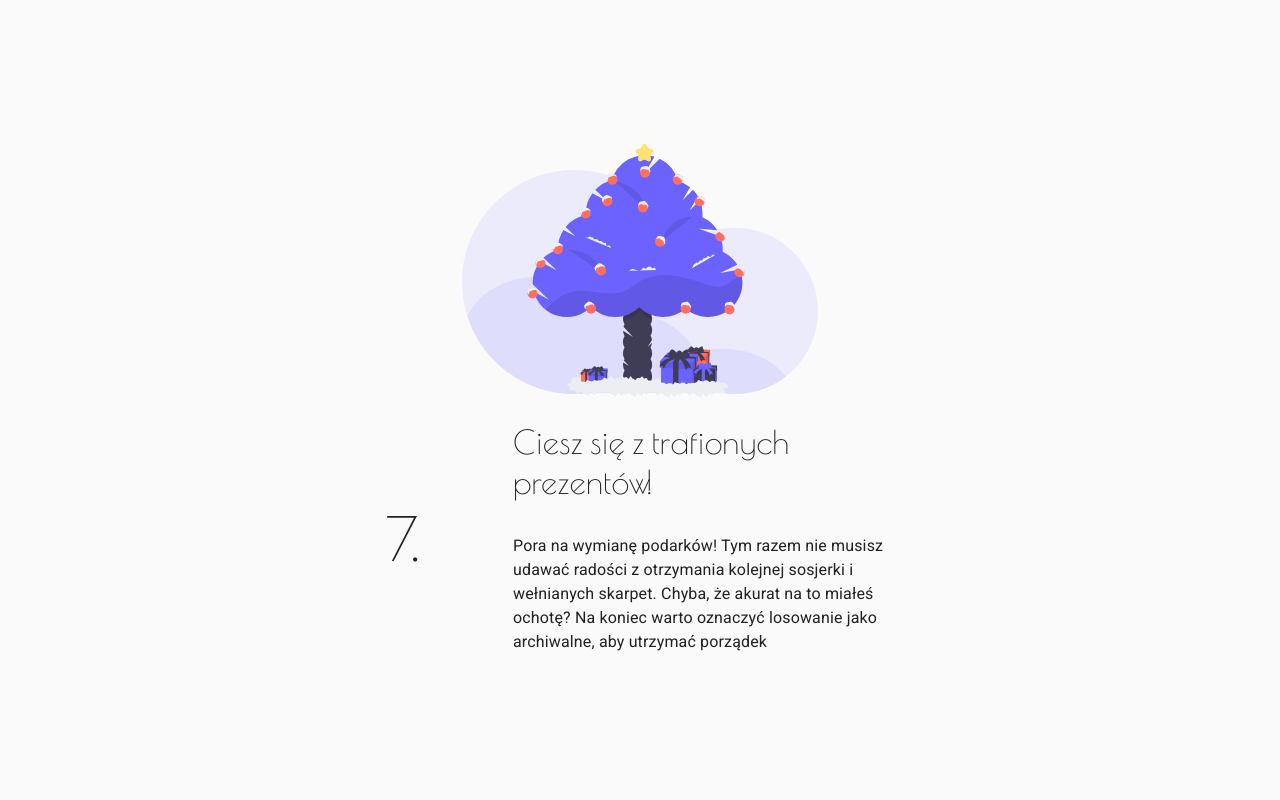
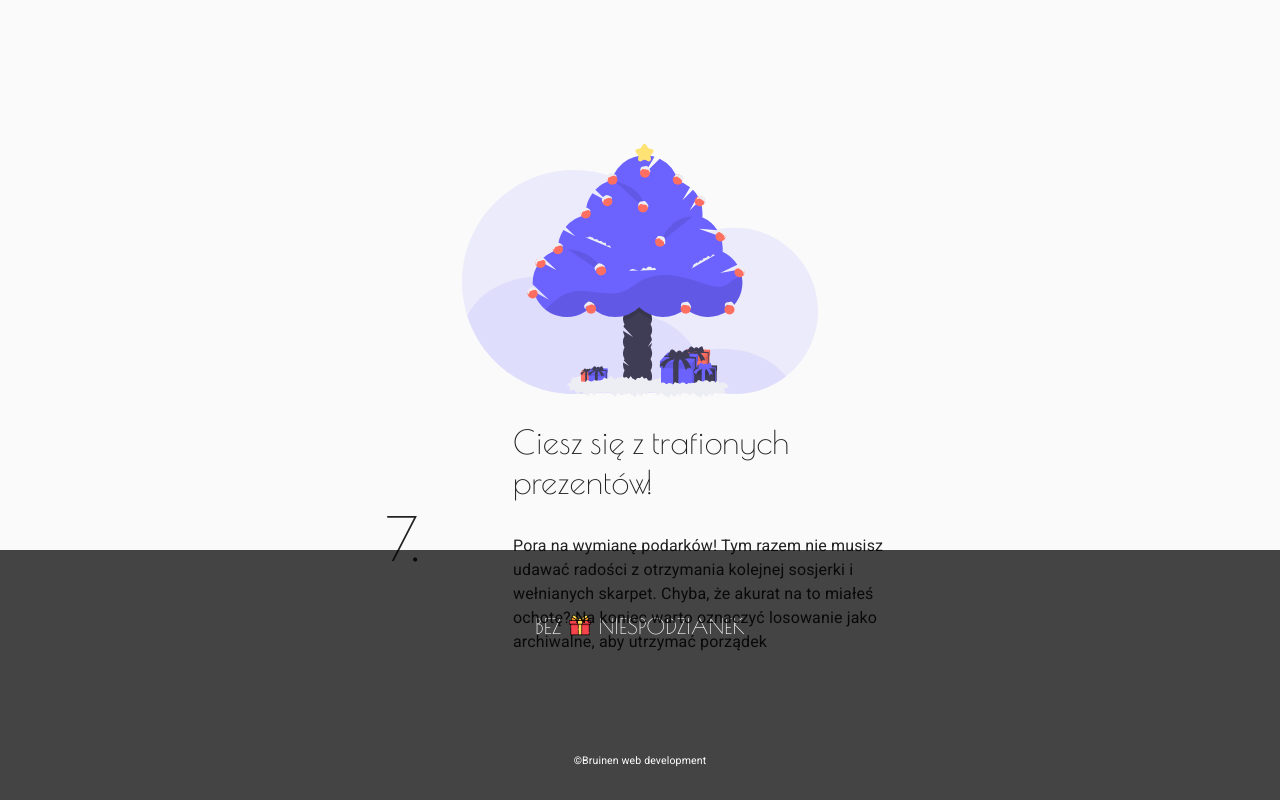
Before and after one commit to Bruinen90/gifts-front, a React (Create React App) app: page / in a window 1280 px wide. Shown: the part 2728-3528 px from the top of the page. Before the commit the page ends 3418 px from the top, so only its background shows below. Built offline with nearby package versions, Linux system fonts and the light colour scheme.

Commit message:
Very basic footer added

```diff
--- a/src/App.tsx
+++ b/src/App.tsx
@@ -23,9 +23,10 @@ import { ErrorPrompt } from './components/ErrorPrompt/ErrorPrompt';
 import { ResetPassword } from './pages/ResetPassword/ResetPassword';
 import { NewPassword } from './pages/NewPassword/NewPassword';
 import { EmailSentConfirmation } from './pages/EmailSentConfirmation/EmailSentConfirmation';
+import Footer from './components/Footer/Footer';
 
-axios.defaults.baseURL = 'http://localhost:8080';
-// axios.defaults.baseURL = "https://bez-niespodzianek.herokuapp.com/";
+// axios.defaults.baseURL = 'http://localhost:8080';
+axios.defaults.baseURL = "https://bez-niespodzianek.herokuapp.com/";
 
 const App = () => {
 	const dispatch = useDispatch();
@@ -66,6 +67,7 @@ const App = () => {
 					<Route path="/" component={Home} />
 				</Switch>
 				<ErrorPrompt />
+                <Footer />
 				{/* End off app */}
 			</ThemeProvider>
 		</BrowserRouter>
--- /dev/null
+++ b/src/components/Footer/Footer.tsx
@@ -0,0 +1,23 @@
+import React from 'react';
+
+// MUI
+import { Typography } from '@material-ui/core';
+
+// Styles
+import * as Styled from './stylesFooter';
+
+// Components
+import LogoBox from '../LogoBox/LogoBox';
+
+const Footer: React.FC = () => (
+	<Styled.FooterCont>
+		<Styled.LogoCont>
+			<LogoBox />
+		</Styled.LogoCont>
+		<Styled.CreatorLink href="https://www.bruinen.pl/">
+			©Bruinen web development
+		</Styled.CreatorLink>
+	</Styled.FooterCont>
+);
+
+export default Footer;
--- /dev/null
+++ b/src/components/Footer/stylesFooter.tsx
@@ -0,0 +1,27 @@
+import { styled } from '@material-ui/core';
+import { inherits } from 'util';
+
+export const FooterCont = styled('footer')(({ theme }) => ({
+	backgroundColor: '#444',
+	color: theme.palette.primary.contrastText,
+	minHeight: '250px',
+	display: 'flex',
+	justifyContent: 'center',
+	alignItems: 'center',
+	flexDirection: 'column',
+	padding: theme.spacing(4),
+	paddingTop: theme.spacing(8),
+}));
+
+export const LogoCont = styled('div')(({ theme }) => ({
+	marginBottom: theme.spacing(6),
+	justifySelf: 'center',
+}));
+
+export const CreatorLink = styled('a')(({ theme }) => ({
+	fontSize: theme.typography.fontSize/1.33,
+	color: 'inherit',
+	textDecoration: 'none',
+	display: 'block',
+	marginTop: 'auto',
+}));
--- a/src/pages/Wishlist/Wishlist.tsx
+++ b/src/pages/Wishlist/Wishlist.tsx
@@ -24,7 +24,7 @@ const Wishlist: React.FC = () => {
 	return (
 		<PageWrapper>
 			<Typography variant="h4" component="h2" align="center">
-				Lista życzeń
+				Twoja lista życzeń
 			</Typography>
 			{usersWishes && usersWishes.length > 0 ? (
 				<>
```
